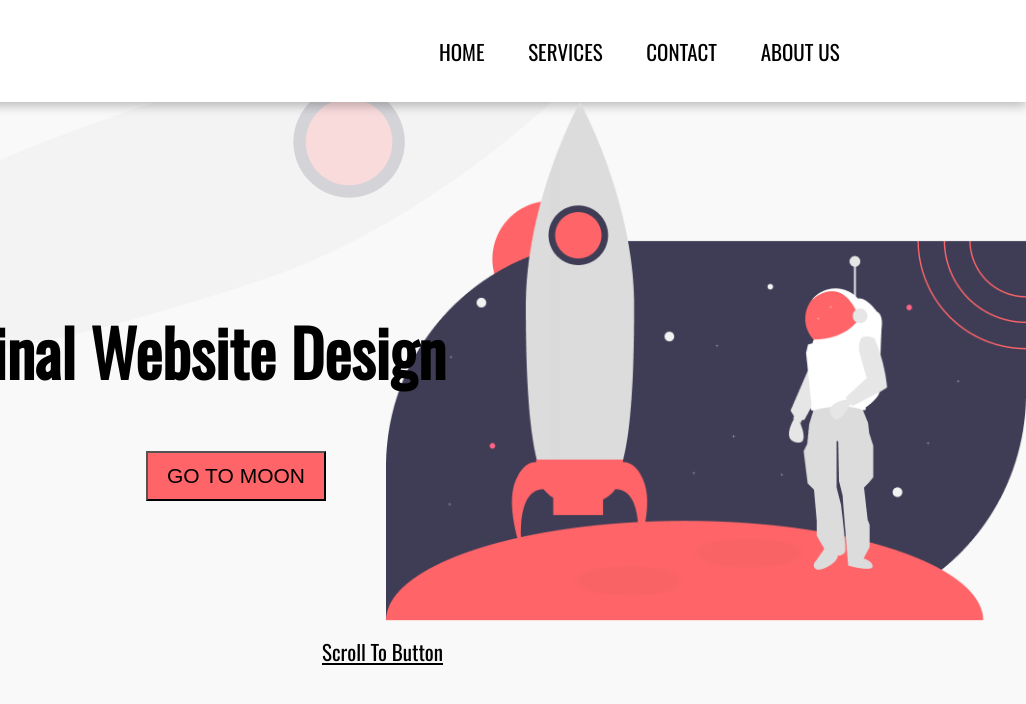
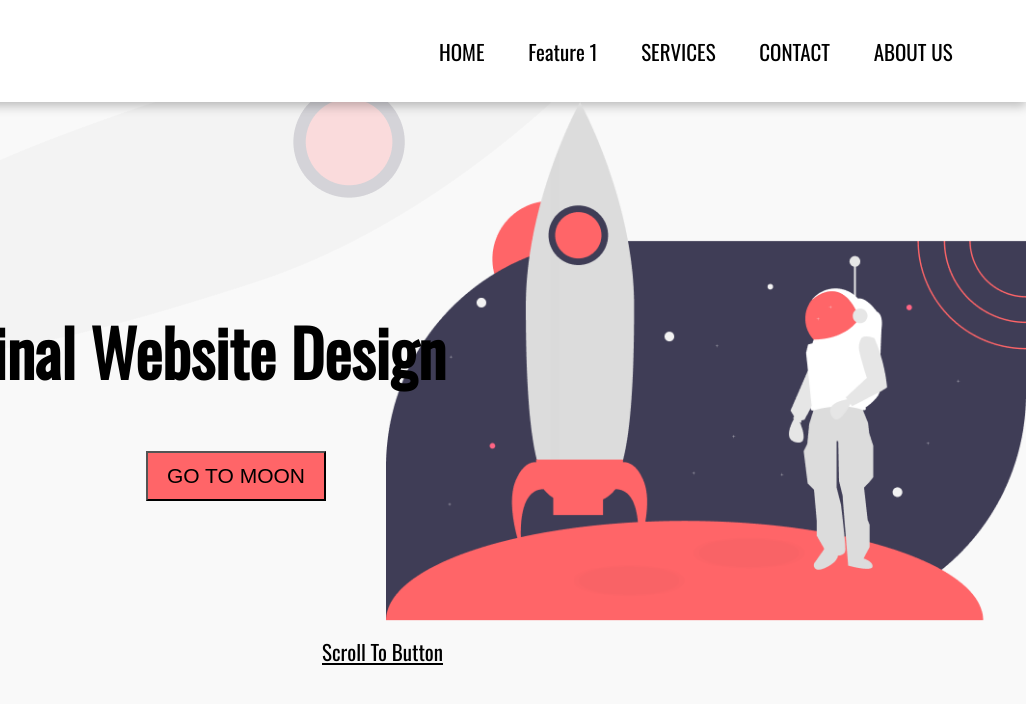
Before and after one commit to firatmars/MoonTemplateWithHtmlCss, a plain HTML site: page index.html in a window 1280 px wide. Shown: the full height of the page, 254-1280 px from the left. Drawn offline with nearby package versions, Linux system fonts and the light colour scheme.

Commit message:
feature1 menusu eklendi

```diff
--- a/index.html
+++ b/index.html
@@ -11,6 +11,7 @@
         <img class="logo" src="logo.png" />
         <ul>
             <li><a href="#">HOME</a></li>
+            <li><a href="#">Feature 1 </a></li>
             <li><a href="#">SERVICES</a></li>
             <li><a href="#"> CONTACT</a></li>
             <li><a href="#">ABOUT US</a></li>
```
